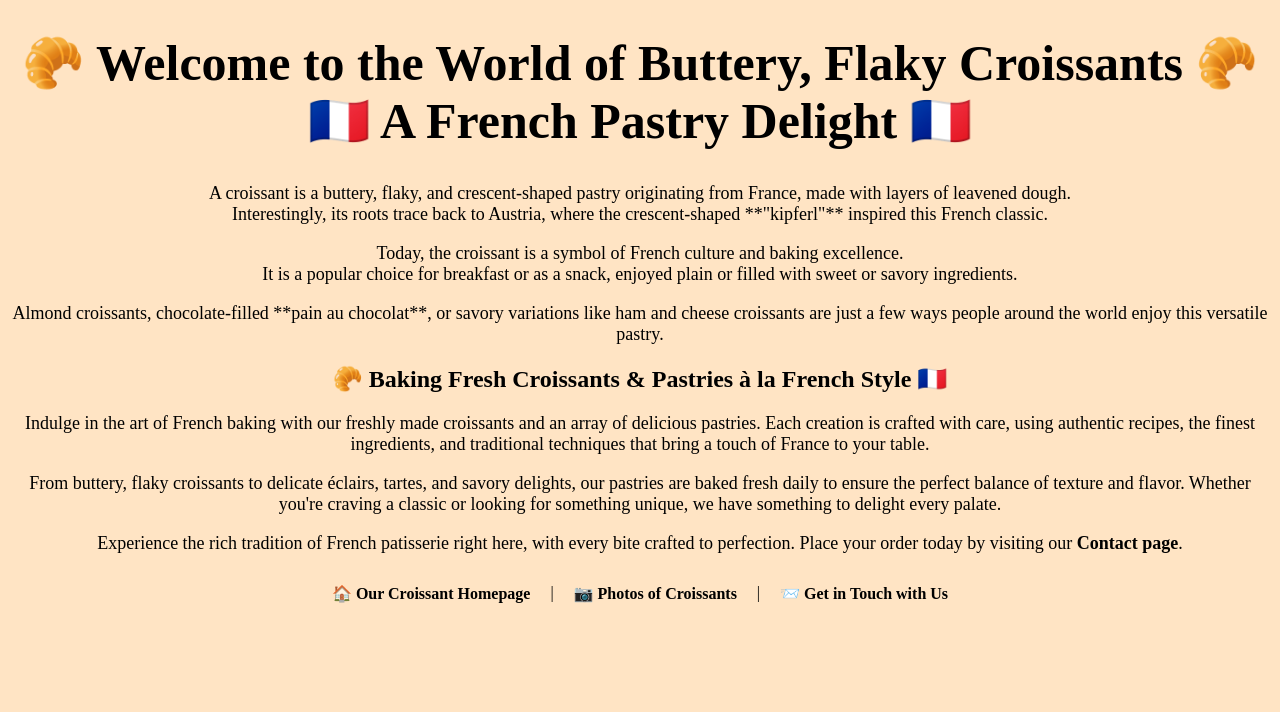
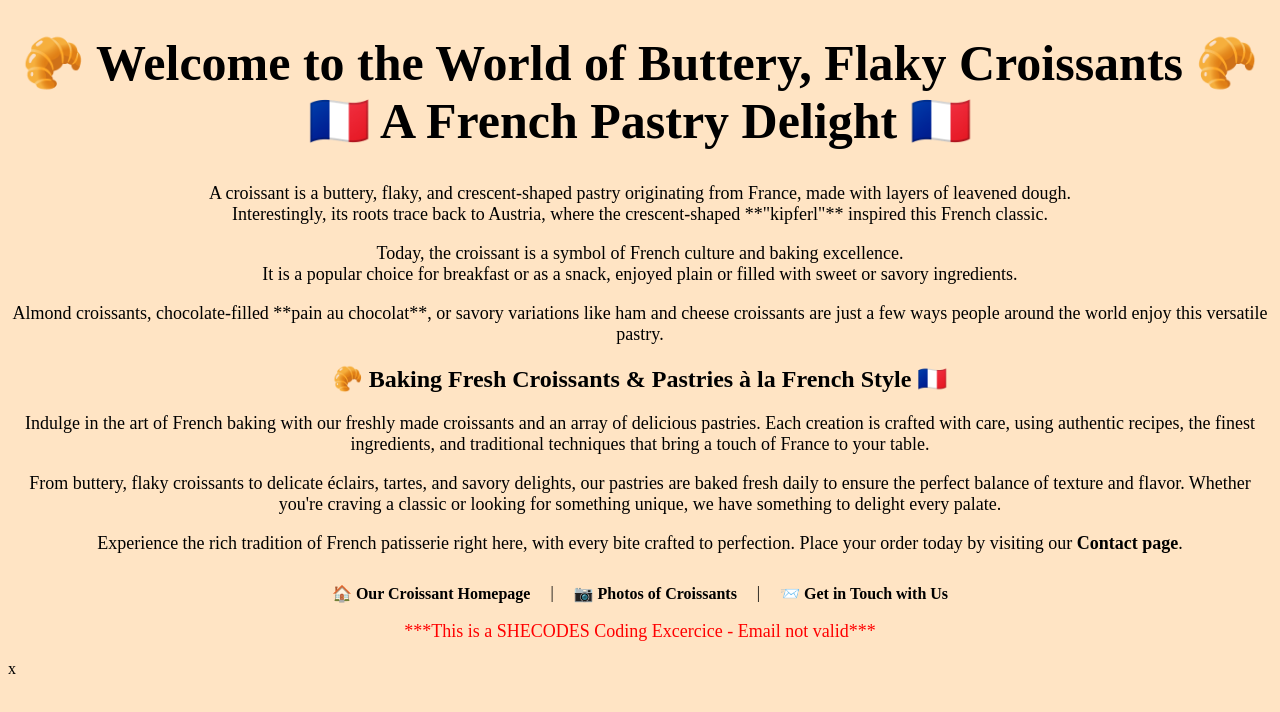
Before and after one commit to Emmily0/Croissant-EB, a plain HTML site: page index.html in a window 1280 px wide. Drawn offline with Linux system fonts and the light colour scheme.

Commit message:
Added a notice info paragraph

```diff
--- a/index.html
+++ b/index.html
@@ -47,6 +47,7 @@ It is a popular choice for breakfast or as a snack, enjoyed plain or filled with
         <a href="/contact.html" class="navigation-links" title="Get in Touch with Us">📨 Get in Touch with Us</a>
     </footer>
 
+    <p style="color: red;">***This is a SHECODES Coding Excercice - Email not valid***</p>
 
 </body>
-</html>
+</html>x
```
Also changed, not shown: contact.html (+2 -0 lines), photo.html (+2 -0 lines).
